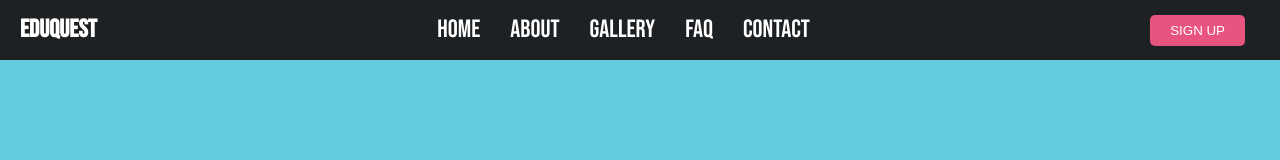
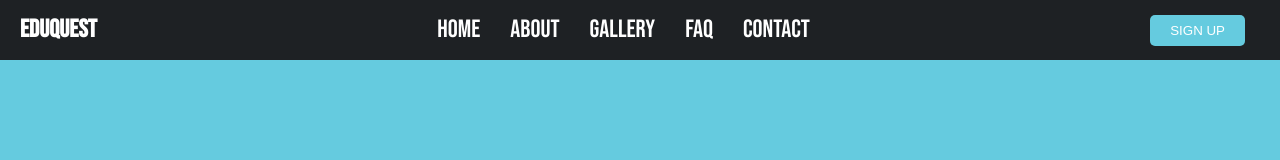
Before and after one commit to BrainForgeAI/GeminiApp, a React (Create React App) app in the folder Landing_page/geminiapp_website/: page / in a window 1280 px wide. Shown: the top 160 px of the page. Built offline with nearby package versions, Linux system fonts and the light colour scheme.

Commit message:
iforgotsmth

```diff
--- a/Landing_page/geminiapp_website/src/navbar.css
+++ b/Landing_page/geminiapp_website/src/navbar.css
@@ -36,7 +36,7 @@
   }
 
   .play-button {
-    background-color: #e75480;
+    background-color: #65CBDF;
     color: white;
     border: none;
     padding: 8px 20px;
```
